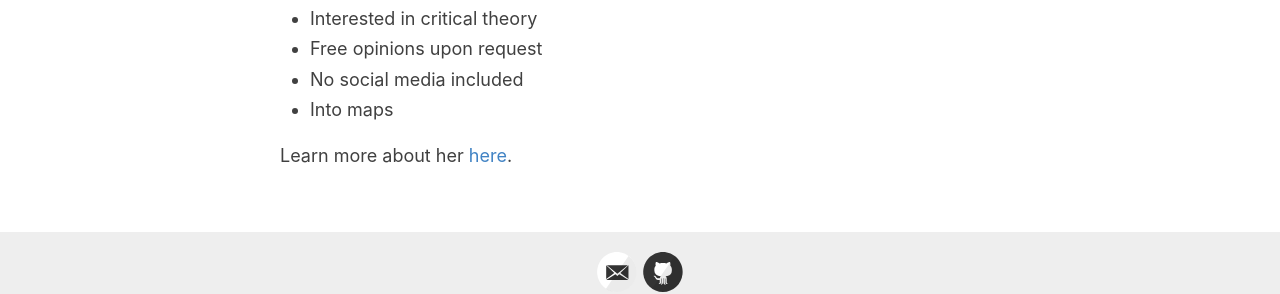
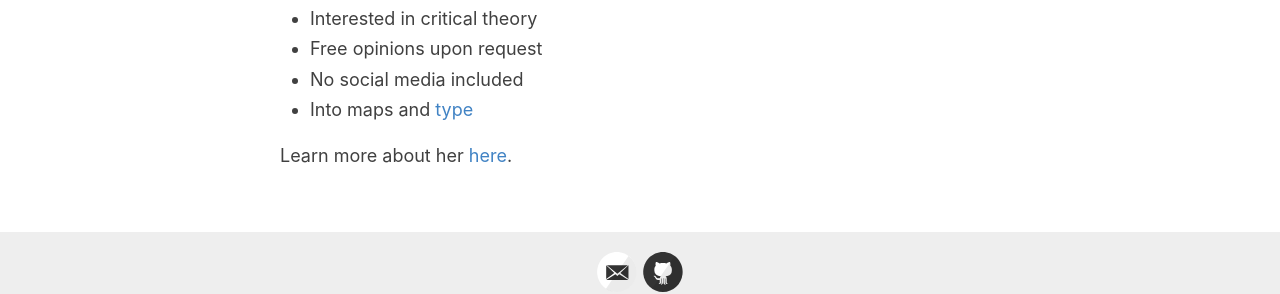
Before and after one commit to ellequelle/ellequelle.github.io-old, a Jekyll site: the page built from _pages/about.md, in a window 1280 px wide. Shown: the part 742-1036 px from the top of the page. Built offline with Jekyll 4.4.1, drawn with Linux system fonts in a browser that asks for light colours.

Commit message:
Update about.md

```diff
--- a/_pages/about.md
+++ b/_pages/about.md
@@ -21,6 +21,6 @@ This is a plug-and-play graduate student that you can use without even setting u
 - Interested in critical theory
 - Free opinions upon request
 - No social media included
-- Into maps
+- Into maps and [type](https://www.theleagueofmoveabletype.com)
 
 Learn more about her [here](https://ellequelle.github.io).
```
